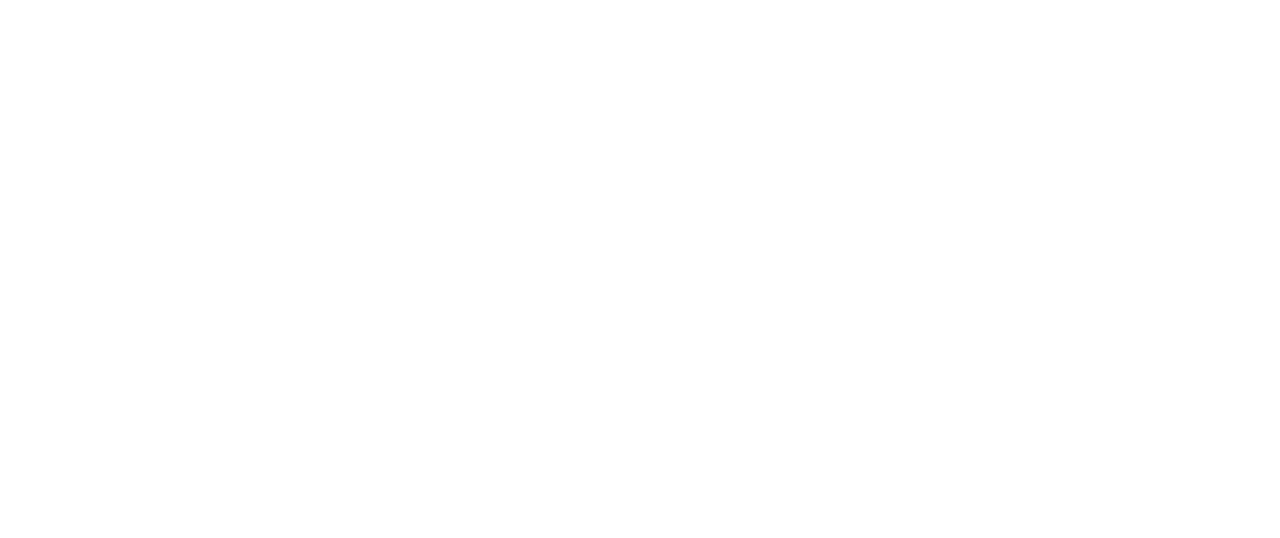
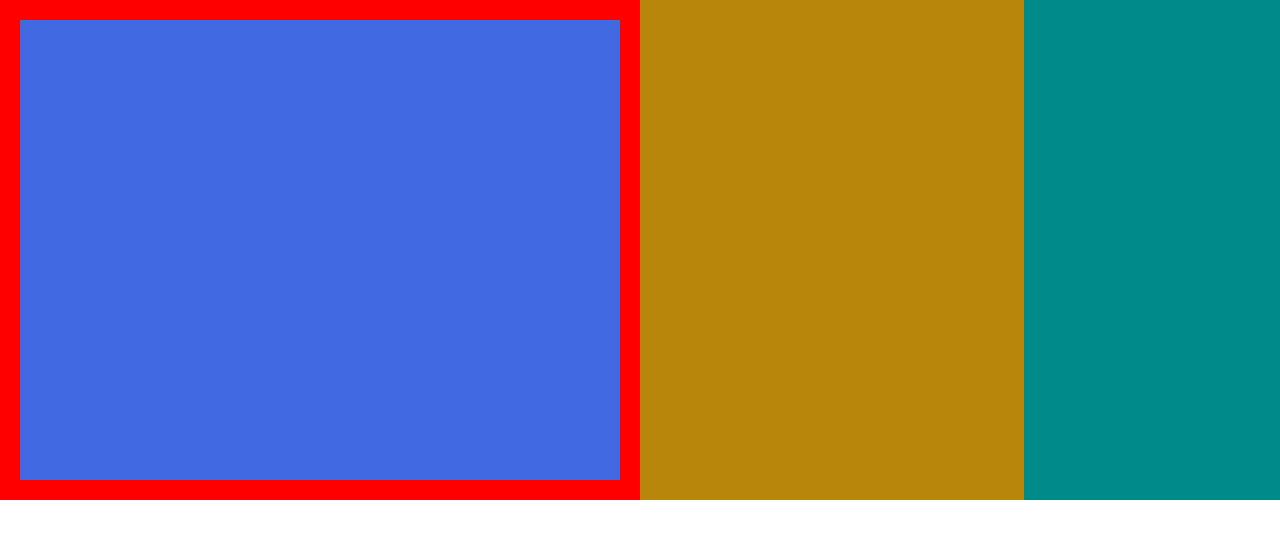
Before and after one commit to RomPop76/P01D09N75, a plain HTML site: page index.html in a window 1280 px wide. Drawn offline with Linux system fonts and the light colour scheme.

Commit message:
Commit 2

```diff
--- a/index.html
+++ b/index.html
@@ -5,9 +5,51 @@
     <meta http-equiv="X-UA-Compatible" content="IE=edge">
     <meta name="viewport" content="width=device-width, initial-scale=1.0">
     <title>Document</title>
+    <style>
+
+        * {
+            margin: 0;
+            padding: 0;
+            box-sizing: border-box;
+        }
+
+        section {
+            background-color: #555;
+            /* overflow: hidden; */
+        }
+
+        .item1 {
+            float: left;
+            width: 50%;
+            min-height: 500px;
+            background-color: royalblue;
+            border: 20px solid red;
+        }
+
+        .item2 {
+            float: left;
+            width: 30%;
+            min-height: 500px;
+            padding-left: 40px;;
+            background-color: darkgoldenrod;
+        }
+
+        .item3 {
+            float: left;
+            width: 20%;
+            min-height: 500px;
+            background-color: darkcyan;
+        }
+
+    </style>
 
 </head>
 <body>
+    <section>
+    <div class="item1"></div>
+    <div class="item2"></div>
+    <div class="item3"></div>
+    </section>
 
 </body>
 </html>
```
